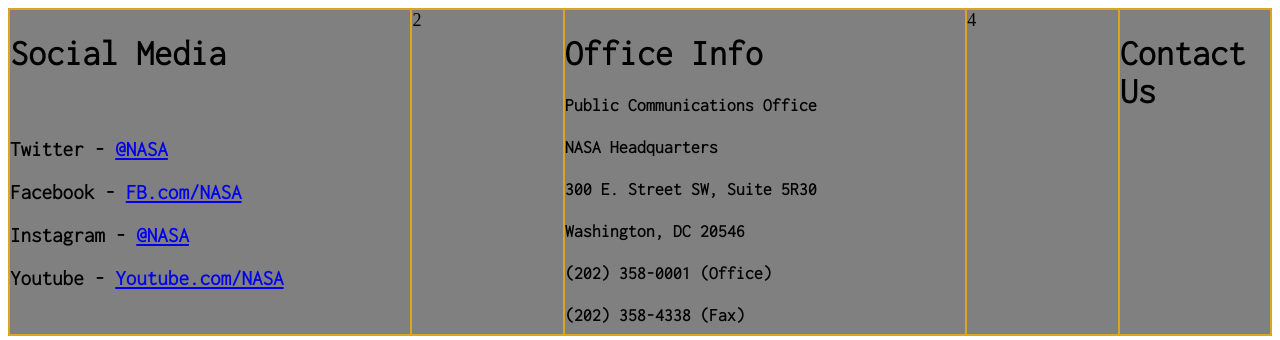
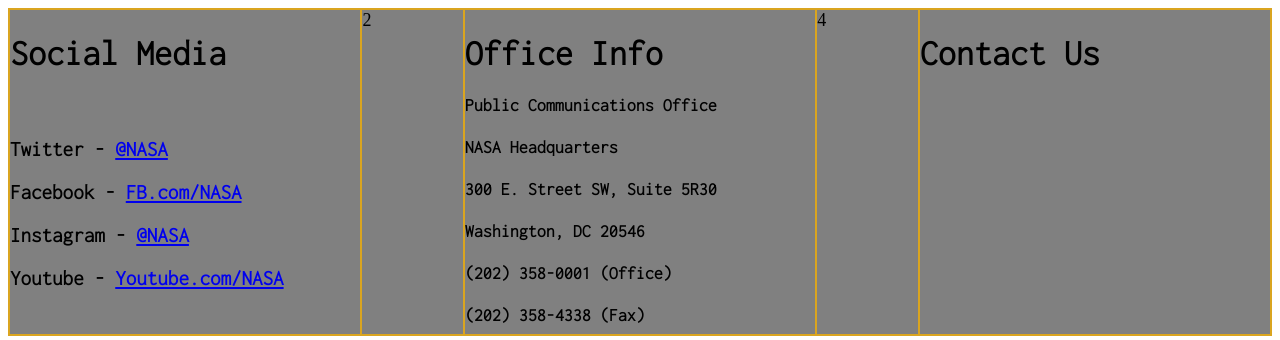
Before and after one commit to Cullenfields/NASAmockup, a plain HTML site: page index.html in a window 1280 px wide. Shown: the top 340 px of the page. Drawn offline with Linux system fonts and the light colour scheme; a web font is replaced by a local one.

Commit message:
slight format editing

```diff
--- a/index.html
+++ b/index.html
@@ -40,7 +40,7 @@
 
 
 
-      <div class="box box4"><h1 class="text5">Contact Us</h1>
+      <div class="box box5"><h1 class="text5">Contact Us</h1>
 
 
       </div>
--- a/style.css
+++ b/style.css
@@ -9,7 +9,6 @@
   color: white;
   font-family: 'Piazzolla', serif;
 }
-
 
 .box1 {
   /* position: absolute; */
```
